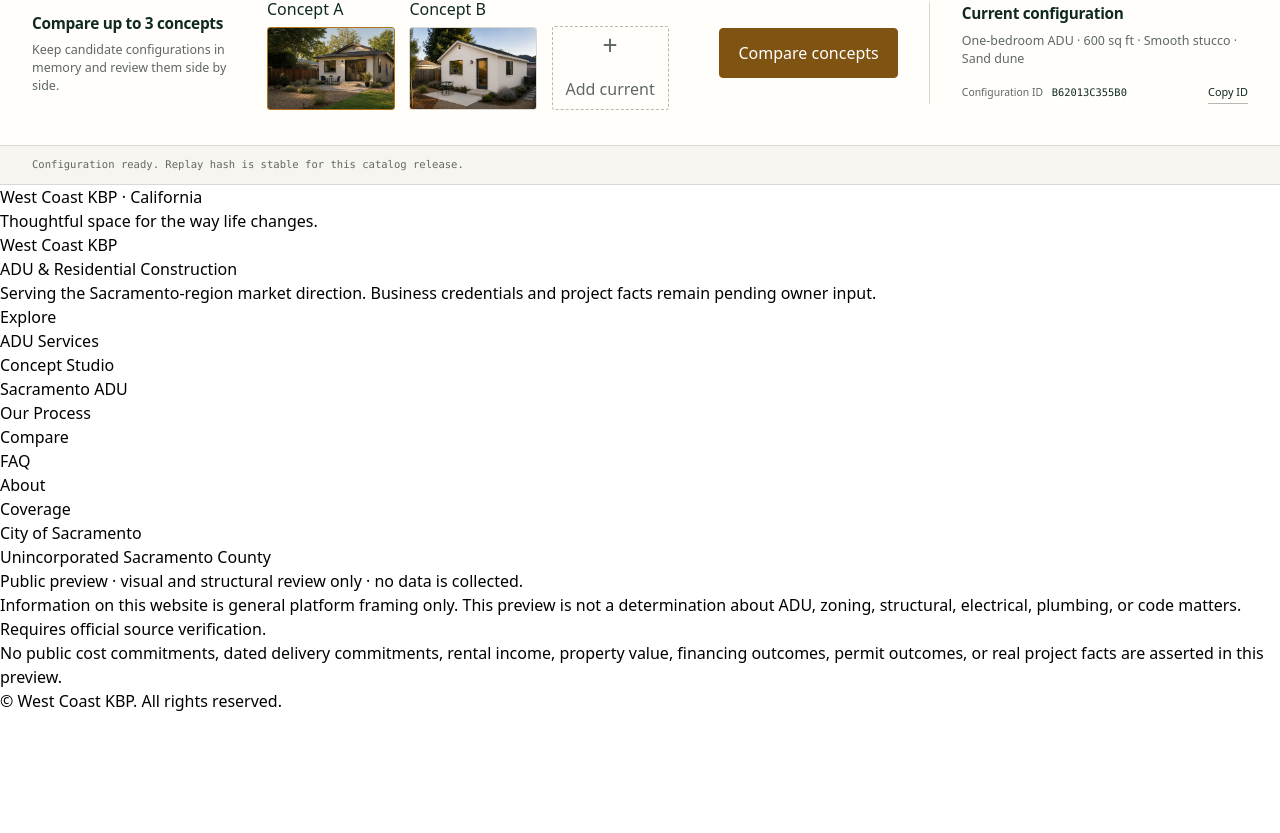
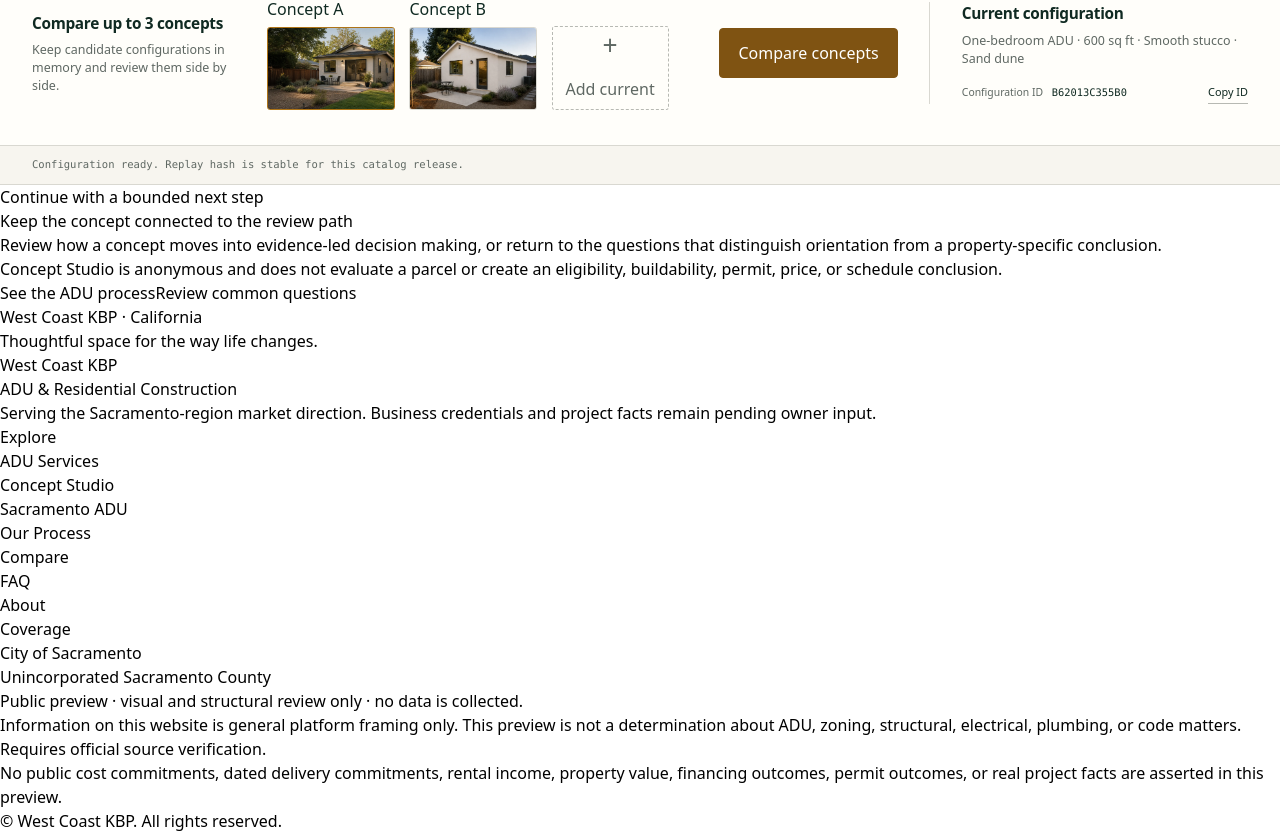
Before and after one commit to WEST-COAST-KBP-ADU/construction-os, a Next.js app: page /studio in a window 1280 px wide. Shown: the part 1174-2007 px from the top of the page. Before the commit the page ends 1887 px from the top, so only its background shows below. Built offline with nearby package versions, Linux system fonts and the light colour scheme.

Commit message:
JOURNEY-EXIT-001: connect Studio exit

```diff
--- a/app/studio/page.tsx
+++ b/app/studio/page.tsx
@@ -1,5 +1,6 @@
 import type { Metadata } from "next";
 
+import JourneyExit from "@/src/components/content/JourneyExit";
 import StudioWorkbench from "@/src/components/studio/StudioWorkbench";
 
 export const metadata: Metadata = {
@@ -15,6 +16,7 @@ export default function StudioPage() {
   return (
     <main id="main-content" className="site-main">
       <StudioWorkbench />
+      <JourneyExit route="studio" />
     </main>
   );
 }
```
